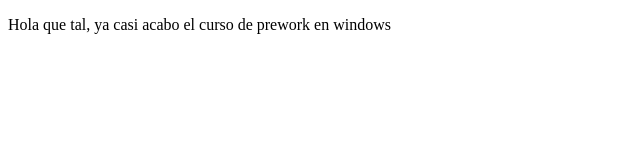
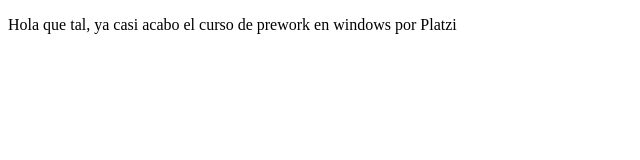
Before and after one commit to EduardoAquin/proyectoDemoCursoPrework, a plain HTML site: page index.html in a window 1280 px wide. Shown: the full height of the page, 0-640 px from the left. Drawn offline with Linux system fonts and the light colour scheme.

Commit message:
Nuevos cambios

```diff
--- a/index.html
+++ b/index.html
@@ -7,6 +7,6 @@
     <title>HolaMundo</title>
   </head>
   <body>
-    <p>Hola que tal, ya casi acabo el curso de prework en windows</p>
+    <p>Hola que tal, ya casi acabo el curso de prework en windows por Platzi</p>
   </body>
 </html>
```
